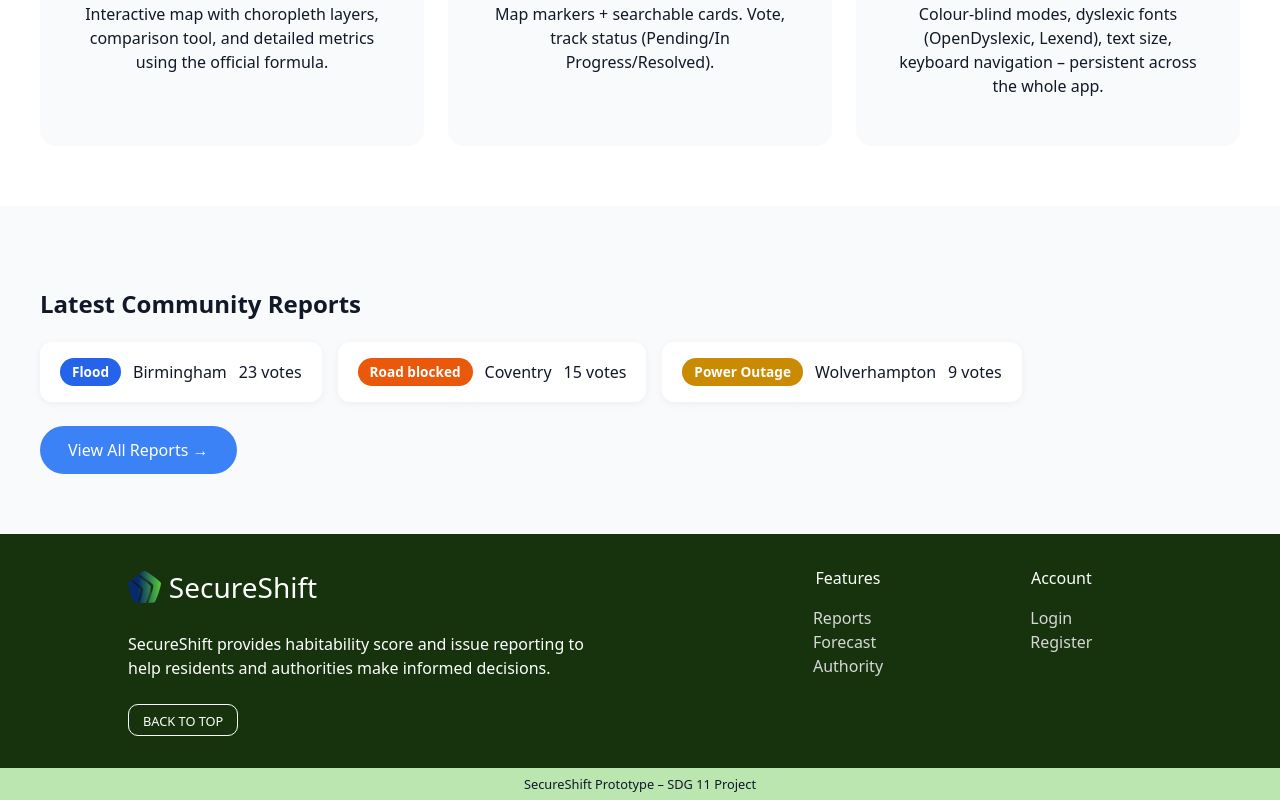
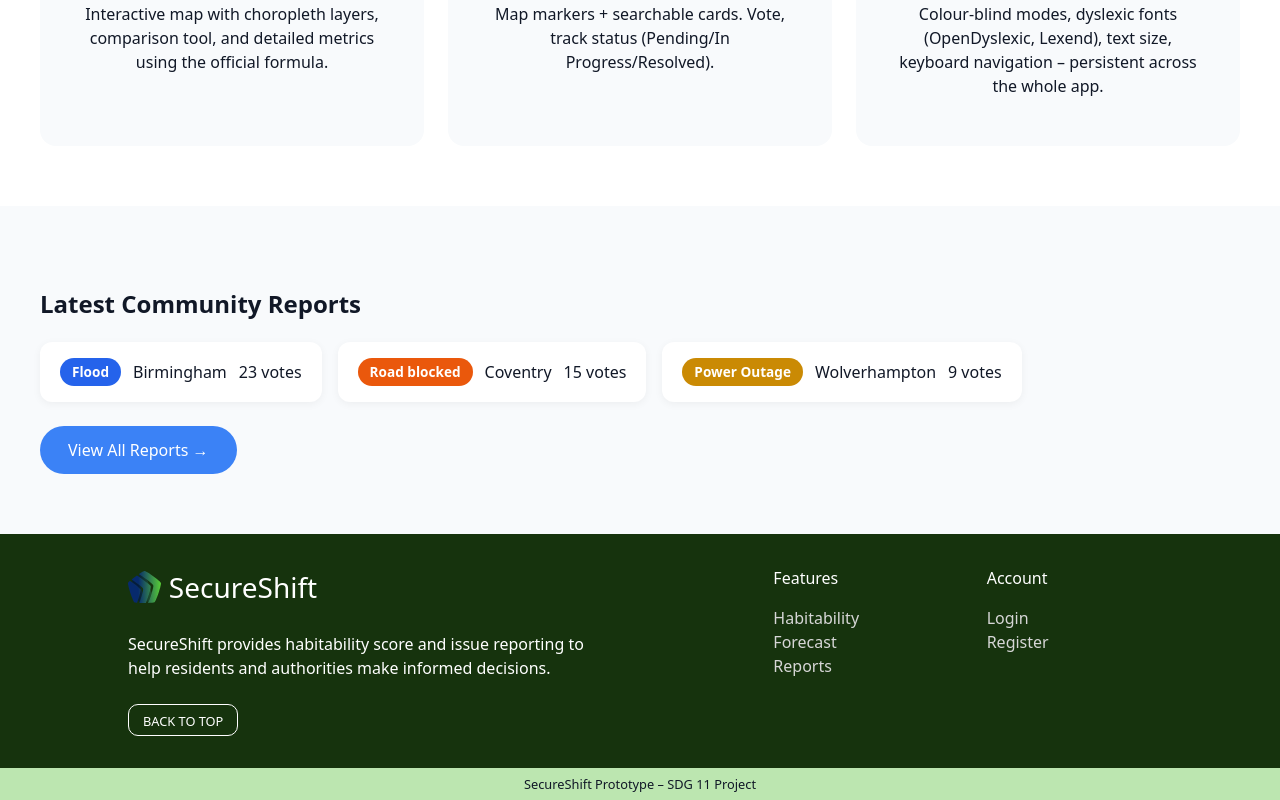
Before and after one commit to Fwaith/SecureShift, a Vue app in the folder client/: page /home in a window 1280 px wide. Shown: the part 797-1597 px from the top of the page. Built offline with nearby package versions, Linux system fonts and the light colour scheme; no server answers.

Commit message:
hide authority nav

```diff
--- a/client/src/components/AppFooter.vue
+++ b/client/src/components/AppFooter.vue
@@ -15,9 +15,10 @@
             <div class="features">
                 <span class="category">Features</span>
                 <nav>
+                    <router-link to="/habitability" class="nav-link">Habitability</router-link>
+                    <router-link to="/forecast" class="nav-link">Forecast</router-link>
                     <router-link to="/reports" class="nav-link">Reports</router-link>
-                    <router-link to="/forecast" class="nav-link">Forecast</router-link>
-                    <router-link to="/authority" class="nav-link">Authority</router-link>
+                    <router-link v-if="showAuthorityLink" to="/authority" class="nav-link">Authority</router-link>
                 </nav>
             </div>
             <div class="account">
@@ -35,6 +36,35 @@
 </template>
 
 <script setup>
+import { onMounted, ref, watch } from "vue"
+import { useRoute } from "vue-router"
+import { useAccessibility } from "../composables/useAccessibility"
+import api from "../services/api"
+
+const { openAccessibility } = useAccessibility()
+const route = useRoute()
+const showAuthorityLink = ref(false)
+
+async function refreshAuthorityVisibility() {
+    try {
+        const response = await api.get("/users/me")
+        showAuthorityLink.value = response?.data?.is_admin === true
+    } catch {
+        showAuthorityLink.value = false
+    }
+}
+
+onMounted(() => {
+    refreshAuthorityVisibility()
+})
+
+watch(
+    () => route.fullPath,
+    () => {
+        refreshAuthorityVisibility()
+    }
+)
+
 function scrolltoTop(){
     window.scrollTo({
         top: 0,
@@ -110,7 +140,7 @@ button {
     flex-direction: column;
     padding: 1rem;
     padding-top: 0;
-    align-items: center;
+    align-items: flex-start;
     font-size: 1rem;
 }
 
```
